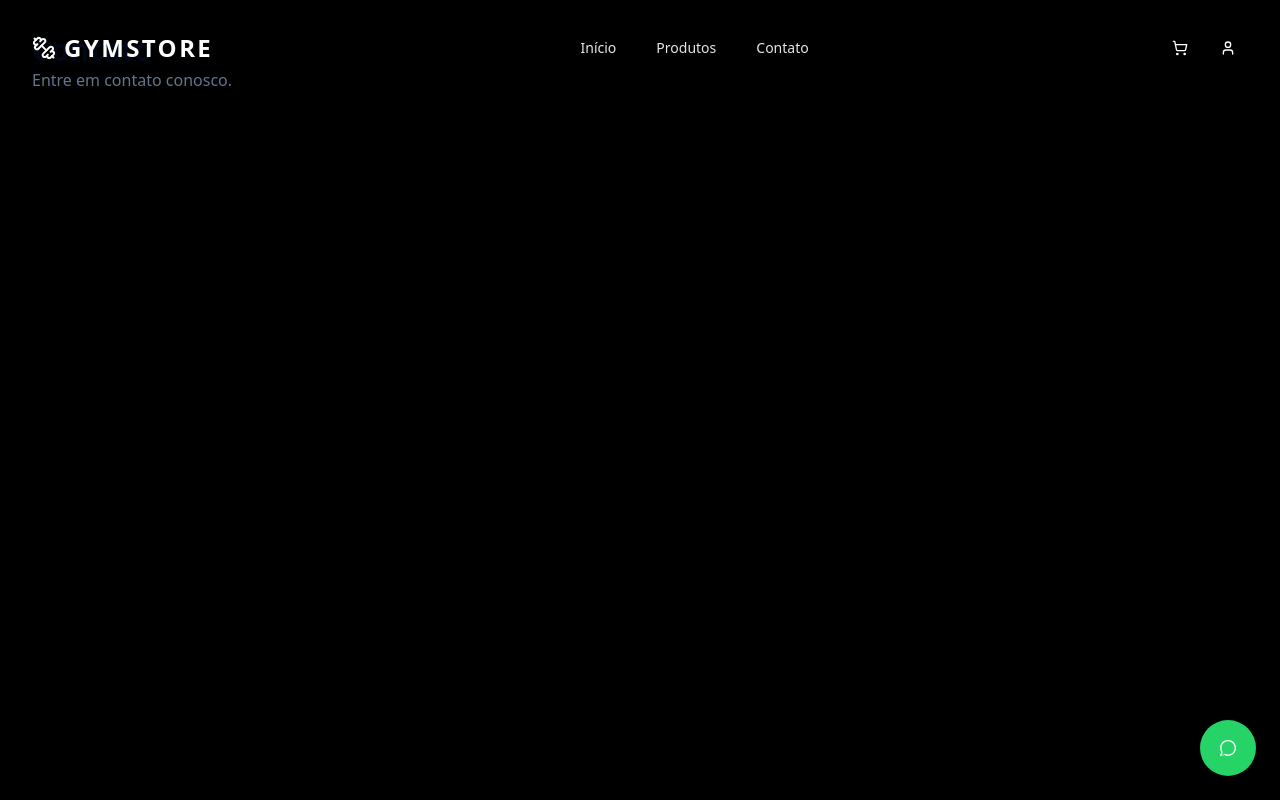
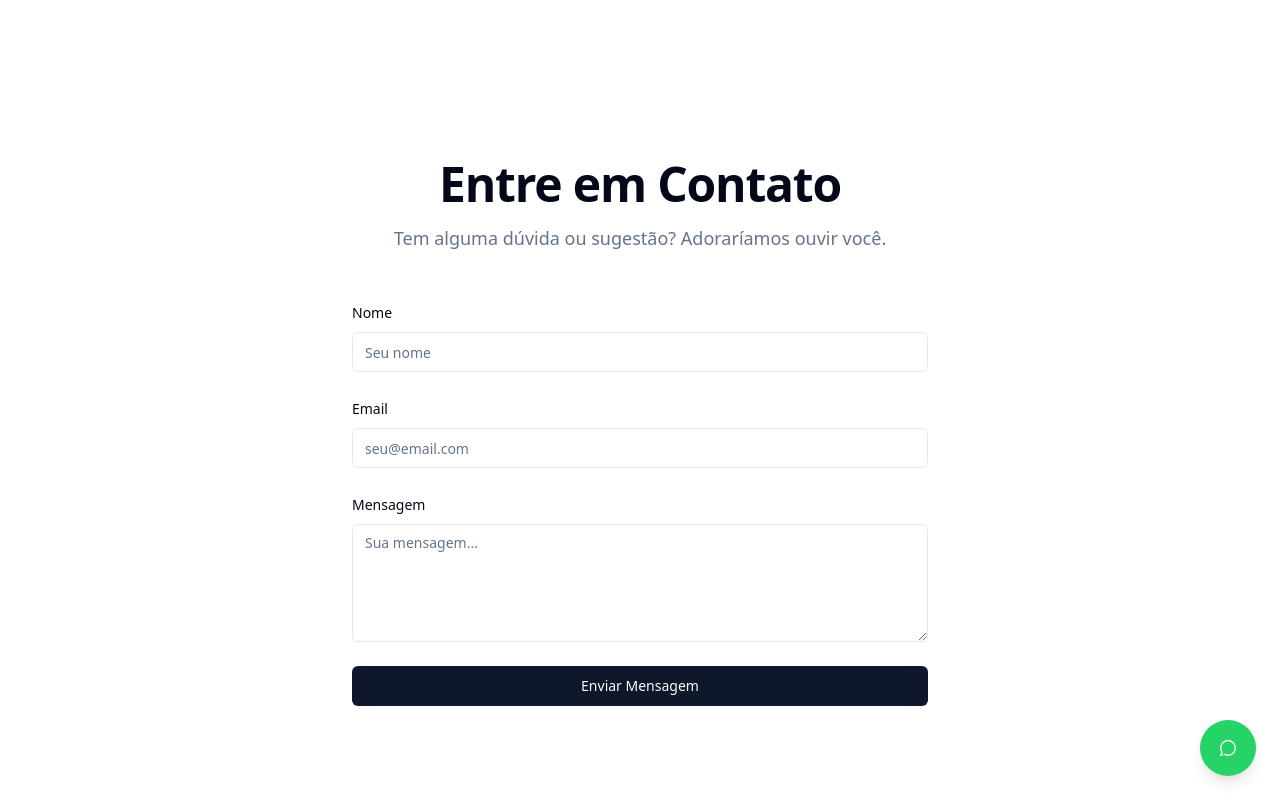
Before and after one commit to PedroSenaDev/GymStoreProducao, a React (Vite) app: page /contact in a window 1280 px wide. Built offline with nearby package versions, Linux system fonts and the light colour scheme.

Commit message:
[dyad] Implementando um tema escuro e corrigindo o contraste - wrote 4 file(s)

```diff
--- a/src/components/layouts/PublicLayout.tsx
+++ b/src/components/layouts/PublicLayout.tsx
@@ -1,12 +1,15 @@
 import { Header } from '@/components/Header';
-import { Outlet } from 'react-router-dom';
+import { Outlet, useLocation } from 'react-router-dom';
 import { WhatsAppButton } from '../WhatsAppButton';
 
 export const PublicLayout = () => {
+  const location = useLocation();
+  const isHomePage = location.pathname === '/';
+
   return (
-    <div className="flex min-h-screen flex-col bg-black">
+    <div className="flex min-h-screen flex-col bg-background">
       <Header />
-      <main>
+      <main className={!isHomePage ? 'pt-24' : ''}>
         <Outlet />
       </main>
       <WhatsAppButton />
--- a/src/pages/Contact.tsx
+++ b/src/pages/Contact.tsx
@@ -1,9 +1,34 @@
+import { Button } from "@/components/ui/button";
+import { Input } from "@/components/ui/input";
+import { Label } from "@/components/ui/label";
+import { Textarea } from "@/components/ui/textarea";
+
 export default function ContactPage() {
   return (
-    <div className="container py-8">
-      <h1 className="text-3xl font-bold">Contato</h1>
-      <p className="text-muted-foreground">Entre em contato conosco.</p>
-      {/* Contact form will go here */}
+    <div className="container py-8 md:py-16">
+      <div className="mx-auto max-w-2xl text-center">
+        <h1 className="text-4xl font-bold tracking-tight sm:text-5xl">Entre em Contato</h1>
+        <p className="mt-4 text-lg text-muted-foreground">
+          Tem alguma dúvida ou sugestão? Adoraríamos ouvir você.
+        </p>
+      </div>
+      <div className="mx-auto mt-12 max-w-xl">
+        <form className="space-y-6">
+          <div>
+            <Label htmlFor="name">Nome</Label>
+            <Input id="name" type="text" placeholder="Seu nome" className="mt-2" />
+          </div>
+          <div>
+            <Label htmlFor="email">Email</Label>
+            <Input id="email" type="email" placeholder="seu@email.com" className="mt-2" />
+          </div>
+          <div>
+            <Label htmlFor="message">Mensagem</Label>
+            <Textarea id="message" placeholder="Sua mensagem..." className="mt-2" rows={5} />
+          </div>
+          <Button type="submit" className="w-full">Enviar Mensagem</Button>
+        </form>
+      </div>
     </div>
   );
 }
--- a/src/pages/Index.tsx
+++ b/src/pages/Index.tsx
@@ -12,7 +12,7 @@ const Index = () => {
           className="w-full h-full object-cover"
         />
         {/* Gradient Overlay */}
-        <div className="absolute top-0 left-0 w-full h-full bg-gradient-to-t from-black via-black/60 to-transparent"></div>
+        <div className="absolute inset-0 bg-gradient-to-t from-black via-black/70 to-black/20"></div>
       </div>
 
       {/* Content */}
--- a/src/pages/Products.tsx
+++ b/src/pages/Products.tsx
@@ -1,9 +1,29 @@
 export default function ProductsPage() {
   return (
-    <div className="container py-8">
-      <h1 className="text-3xl font-bold">Nossos Produtos</h1>
-      <p className="text-muted-foreground">Confira nossa coleção.</p>
+    <div className="container py-8 md:py-16">
+      <div className="text-center">
+        <h1 className="text-4xl font-bold tracking-tight sm:text-5xl">Nossos Produtos</h1>
+        <p className="mt-4 text-lg text-muted-foreground">Confira nossa coleção premium de roupas de performance.</p>
+      </div>
       {/* Product listing will go here */}
+      <div className="mt-12 grid grid-cols-1 gap-8 sm:grid-cols-2 lg:grid-cols-3">
+        {/* Placeholder for products */}
+        <div className="text-center">
+          <div className="h-64 w-full rounded-lg bg-muted"></div>
+          <h3 className="mt-4 text-lg font-semibold">Produto Exemplo</h3>
+          <p className="mt-1 text-muted-foreground">R$ 199,90</p>
+        </div>
+        <div className="text-center">
+          <div className="h-64 w-full rounded-lg bg-muted"></div>
+          <h3 className="mt-4 text-lg font-semibold">Produto Exemplo</h3>
+          <p className="mt-1 text-muted-foreground">R$ 199,90</p>
+        </div>
+        <div className="text-center">
+          <div className="h-64 w-full rounded-lg bg-muted"></div>
+          <h3 className="mt-4 text-lg font-semibold">Produto Exemplo</h3>
+          <p className="mt-1 text-muted-foreground">R$ 199,90</p>
+        </div>
+      </div>
     </div>
   );
 }
```
